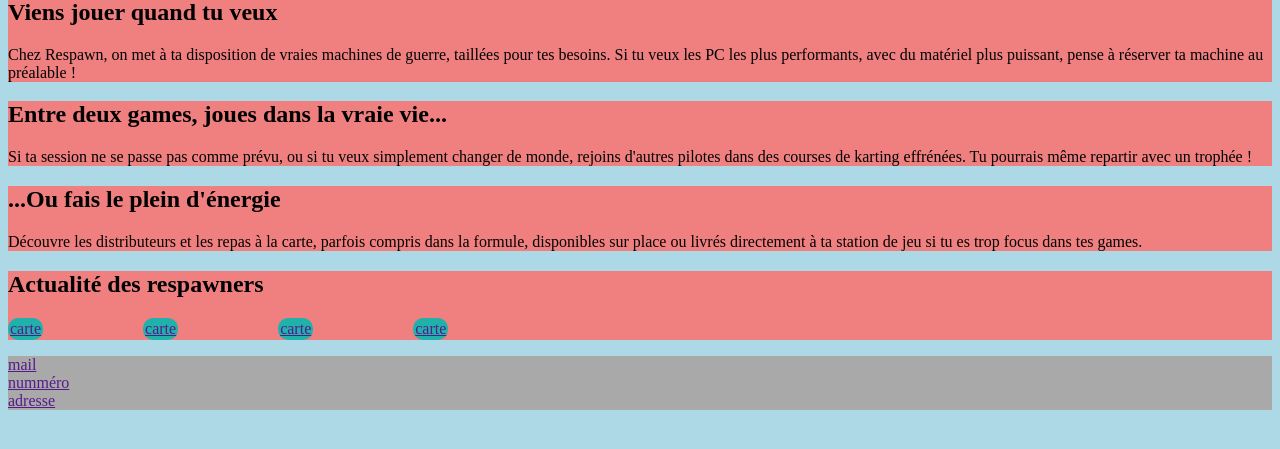
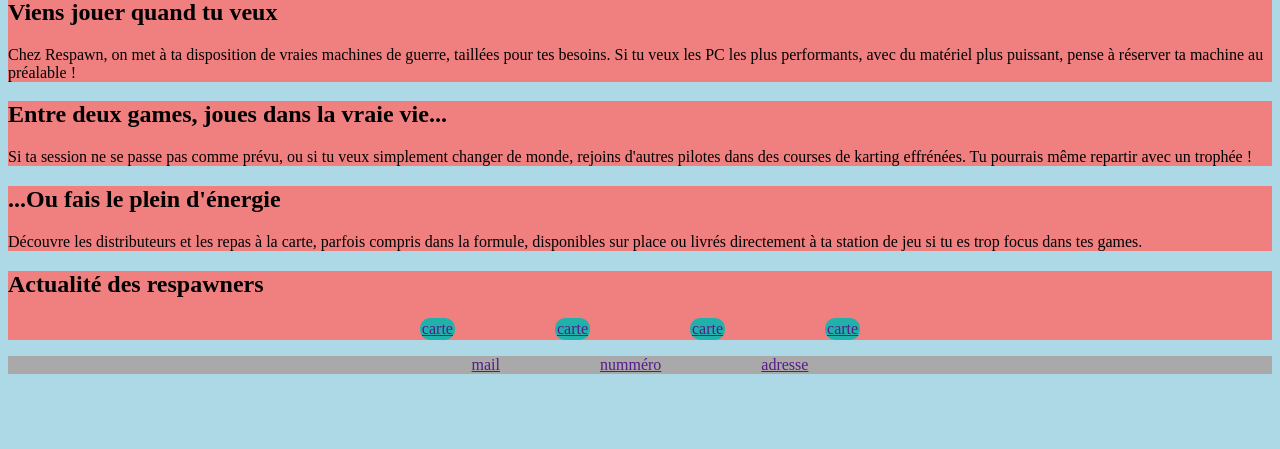
Before and after one commit to GoTenTen/Respawn_site_vitrine, a PHP site: page / in a window 1280 px wide. Shown: the part 222-671 px from the top of the page. Run offline with PHP 8.4, Linux system fonts and the light colour scheme.

Commit message:
Ajout de flex-direction center sur les li

```diff
--- a/public/styles/style.css
+++ b/public/styles/style.css
@@ -12,6 +12,12 @@ section{
 
 footer {
     background-color: darkgray;
+}
+
+footer ul{
+    display: flex;
+    gap: 100px;
+    justify-content: center;
 }
 
 nav{
@@ -40,6 +46,7 @@ nav ul > li:hover > ul{
 
 .cards{
     display: flex;
+    justify-content: center;
     gap: 100px;
 }
 
@@ -48,3 +55,5 @@ nav ul > li:hover > ul{
     border-radius: 10px;
     background-color: lightseagreen;
 }
+
+/* TODO opti le display flex en regroupant dans une grande classe général*/
```
